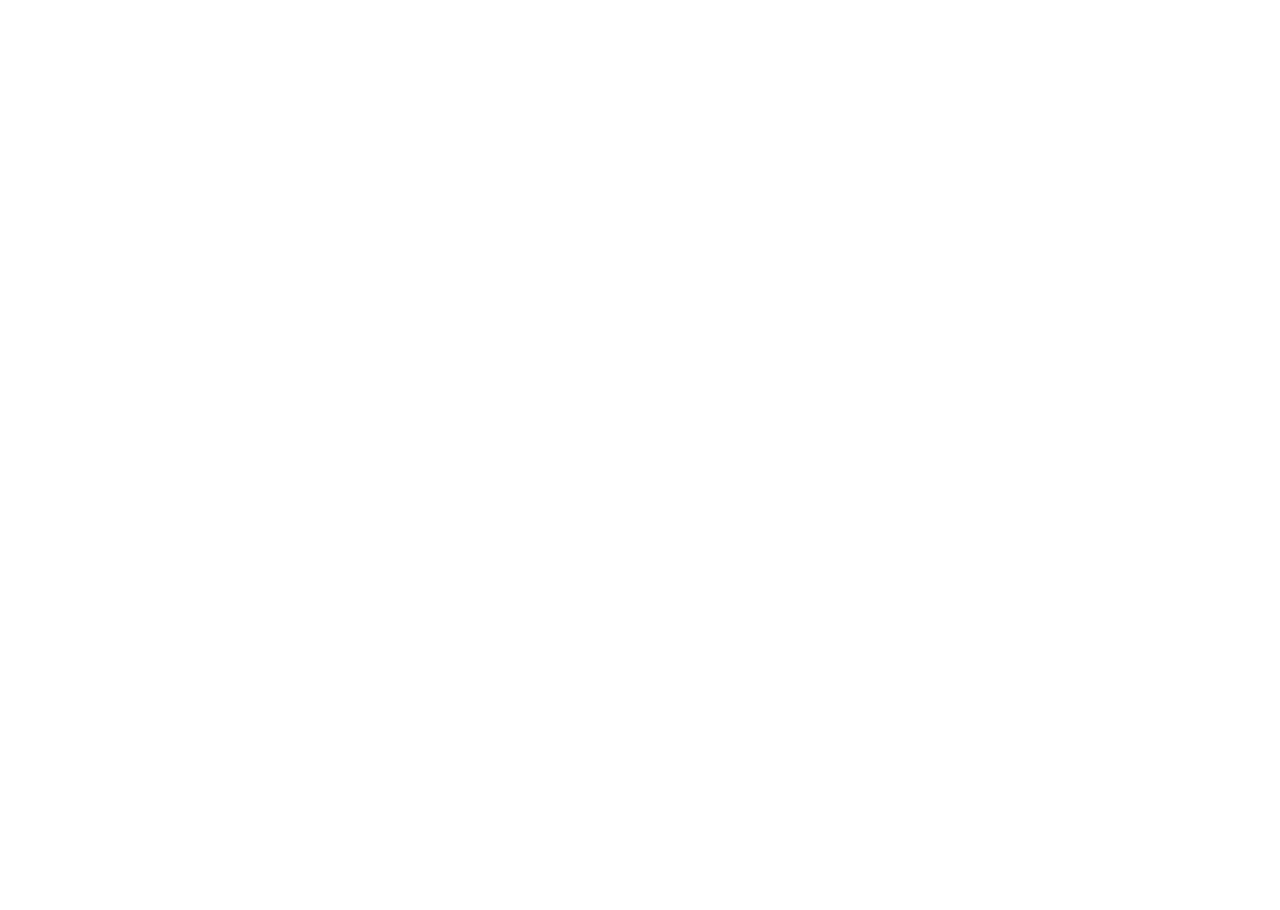
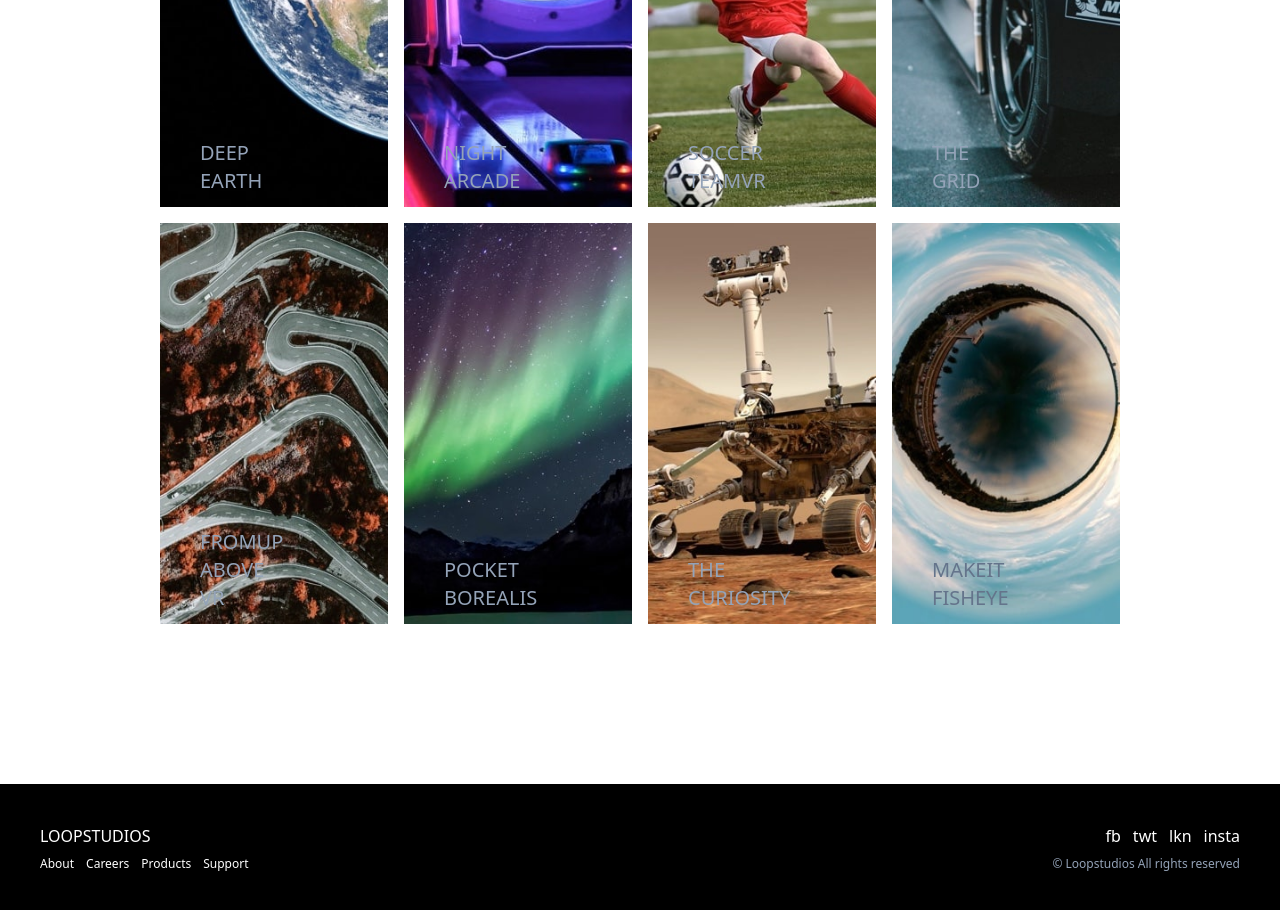
Before and after one commit to janeAnezi/Loop-Studio, a React (Vite) app: page / in a window 1280 px wide. Shown: the part 1240-2150 px from the top of the page. Before the commit the page ends 982 px from the top, so only its background shows below. Built offline with nearby package versions, Linux system fonts and the light colour scheme.

Commit message:
add footer component

```diff
--- a/src/App.jsx
+++ b/src/App.jsx
@@ -1,6 +1,8 @@
 import React from "react"
 import Home from "./Components/Home.jsx"
 import Careers from "./Components/Careeres.jsx"
+import Product from "./Components/Product.jsx"
+import Footer from "./Components/Footer.jsx"
 
 function App() {
 
@@ -9,6 +11,8 @@
     <>
       <Home />
       <Careers />
+      <Product />
+      <Footer />
     </>
   )
 }
--- /dev/null
+++ b/src/Components/Footer.jsx
@@ -0,0 +1,27 @@
+export default function Footer() {
+    return(
+        <>
+            <footer className=" p-10 bg-black text-white">
+                <div className="flex justify-between mb-2">
+                    <h4>LOOPSTUDIOS</h4>
+                    <ul className="flex space-x-3">
+                        <li>fb</li>
+                        <li>twt</li>
+                        <li>lkn</li>
+                        <li>insta</li>
+                    </ul>
+                </div>
+                <div className="flex justify-between text-xs">
+                    <ul className="flex space-x-3">
+                        <li>About</li>
+                        <li>Careers</li>
+                        <li>Products</li>
+                        <li>Support</li>
+                    </ul>
+                    <p className=" text-slate-400"> &copy; Loopstudios All rights reserved </p>
+                </div>
+
+            </footer>
+        </>
+    )
+}
```
